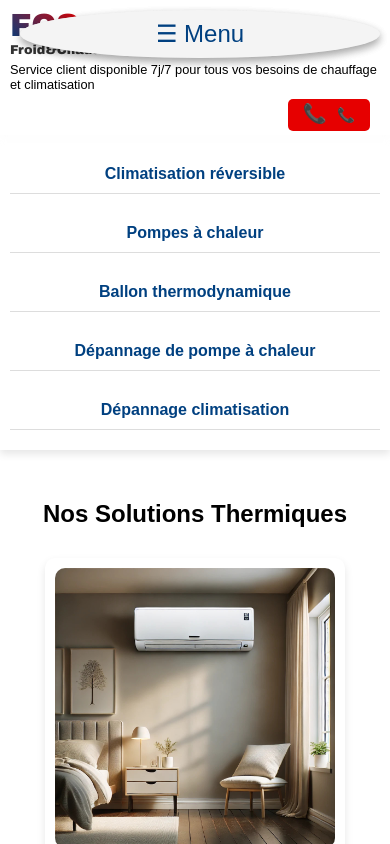
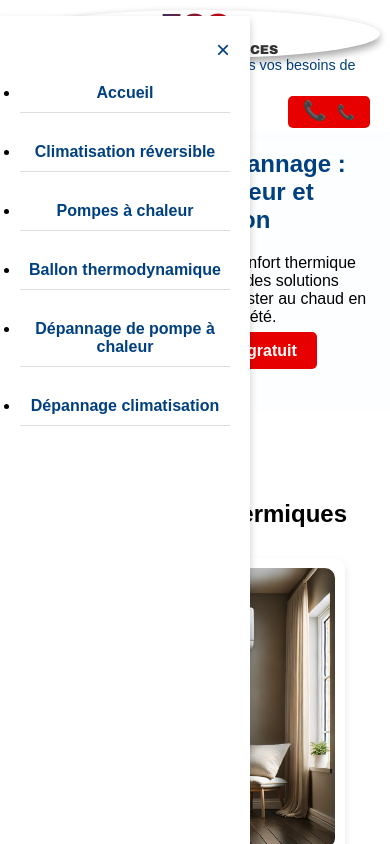
Before and after one commit to BRAITOU555/pompeachaleur, a plain HTML site: page index.html in a window 390 px wide. Both pictures are taken after a click on the element "☰ Menu". Shown: the top 844 px of the page. Drawn offline with Linux system fonts and the light colour scheme.

Commit message:
Ajout du menu latéral mobile avec bouton de fermeture

```diff
--- a/script.js
+++ b/script.js
@@ -3,3 +3,25 @@ function toggleMenu() {
     const navbarMobile = document.querySelector('.navbar-mobile');
     navbarMobile.classList.toggle('active');
 }
+
+// Ajoute un bouton de fermeture dans le menu latéral
+document.addEventListener("DOMContentLoaded", function() {
+    const navbarMobile = document.querySelector('.navbar-mobile');
+    const closeBtn = document.createElement("div");
+
+    closeBtn.classList.add("close-btn");
+    closeBtn.innerHTML = "&times;";
+    closeBtn.style.cursor = "pointer";
+    closeBtn.style.fontSize = "1.5rem";
+    closeBtn.style.color = "#004080";
+    closeBtn.style.alignSelf = "flex-end";
+
+    // Ajoute le bouton de fermeture en haut du menu latéral
+    navbarMobile.prepend(closeBtn);
+
+    // Événement pour ouvrir/fermer le menu lorsque le hamburger est cliqué
+    document.querySelector(".hamburger").addEventListener("click", toggleMenu);
+
+    // Événement pour fermer le menu lorsque la croix est cliquée
+    closeBtn.addEventListener("click", toggleMenu);
+});
--- a/style/style.css
+++ b/style/style.css
@@ -603,4 +603,72 @@ body {
         border-radius: 50%;
         box-shadow: 0 4px 8px rgba(0, 0, 0, 0.2);
     }
+
+    @media (max-width: 768px) {
+        /* Réorganisation de l'en-tête */
+        .header-logo {
+            display: flex;
+            justify-content: space-between;
+            align-items: center;
+        }
+
+        /* Positionne "FCE" au centre */
+        .logo-text {
+            font-size: 1.5rem;
+            margin: 0 auto;
+            text-align: center;
+            font-weight: bold;
+            color: #ea0707;
+        }
+
+        /* Positionne le numéro de téléphone à droite */
+        .contact-info {
+            font-size: 0.9rem;
+            margin-left: auto;
+            display: flex;
+            align-items: center;
+            color: #004080;
+        }
+
+        /* Positionne le menu hamburger à gauche */
+        .hamburger {
+            display: block;
+            font-size: 1.5rem;
+            cursor: pointer;
+            padding: 10px;
+            color: #004080;
+            background-color: transparent;
+            border: none;
+        }
+
+        /* Styles pour le menu latéral */
+        .navbar-mobile {
+            display: none; /* Masque le menu par défaut */
+            flex-direction: column;
+            background-color: #ffffff;
+            position: fixed;
+            top: 0;
+            left: 0;
+            height: 100vh;
+            width: 250px;
+            padding: 20px;
+            box-shadow: 0px 4px 8px rgba(0, 0, 0, 0.2);
+            z-index: 1001;
+            overflow-y: auto;
+        }
+
+        /* Affiche le menu latéral lorsque la classe "active" est ajoutée */
+        .navbar-mobile.active {
+            display: flex;
+        }
+
+        /* Bouton de fermeture en haut à droite du menu latéral */
+        .navbar-mobile .close-btn {
+            align-self: flex-end;
+            font-size: 1.5rem;
+            cursor: pointer;
+            color: #004080;
+        }
+    }
+
 }
```
Also changed, not shown: index.html (line endings or trailing spaces), pages/climatisation.html (added), 2 other files.
